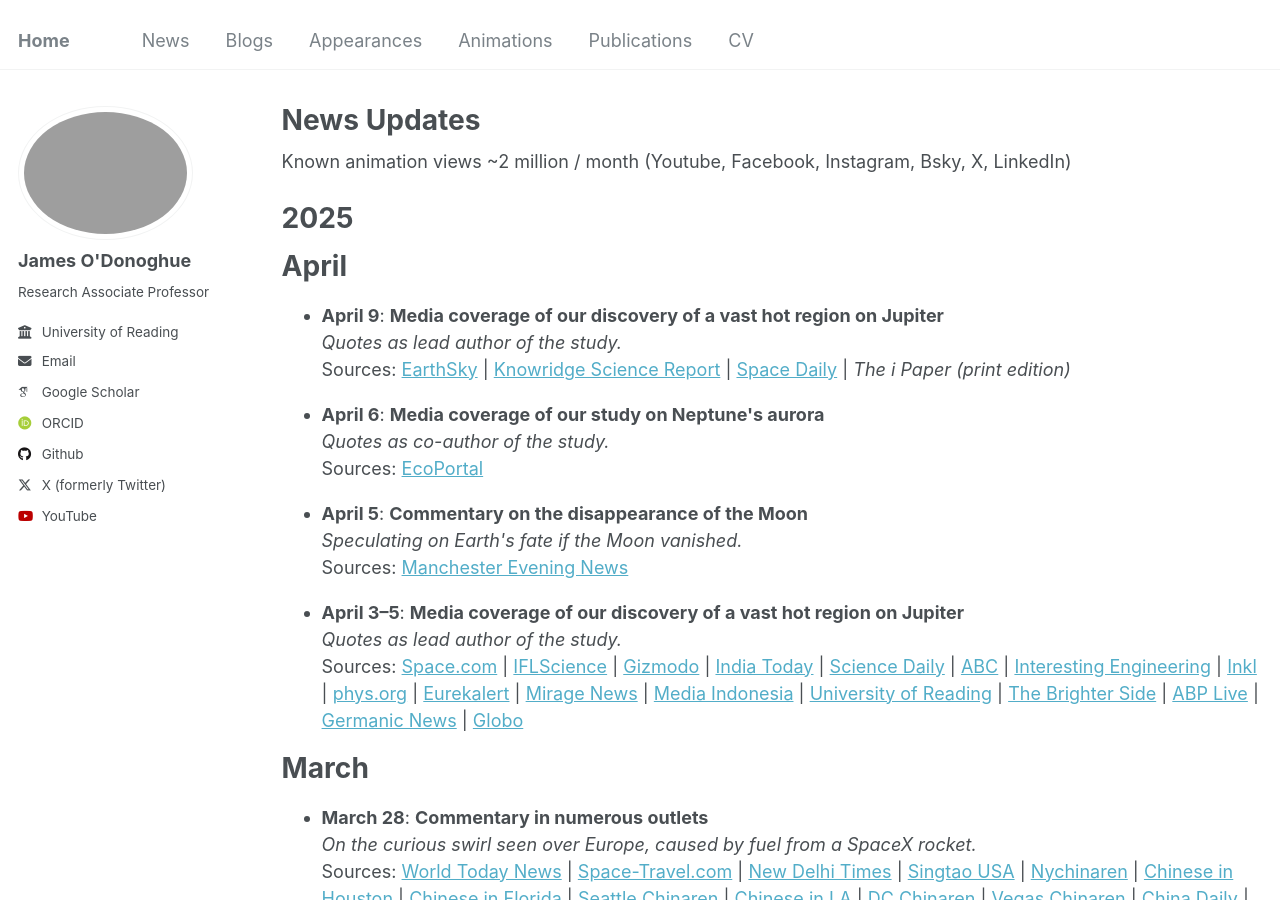
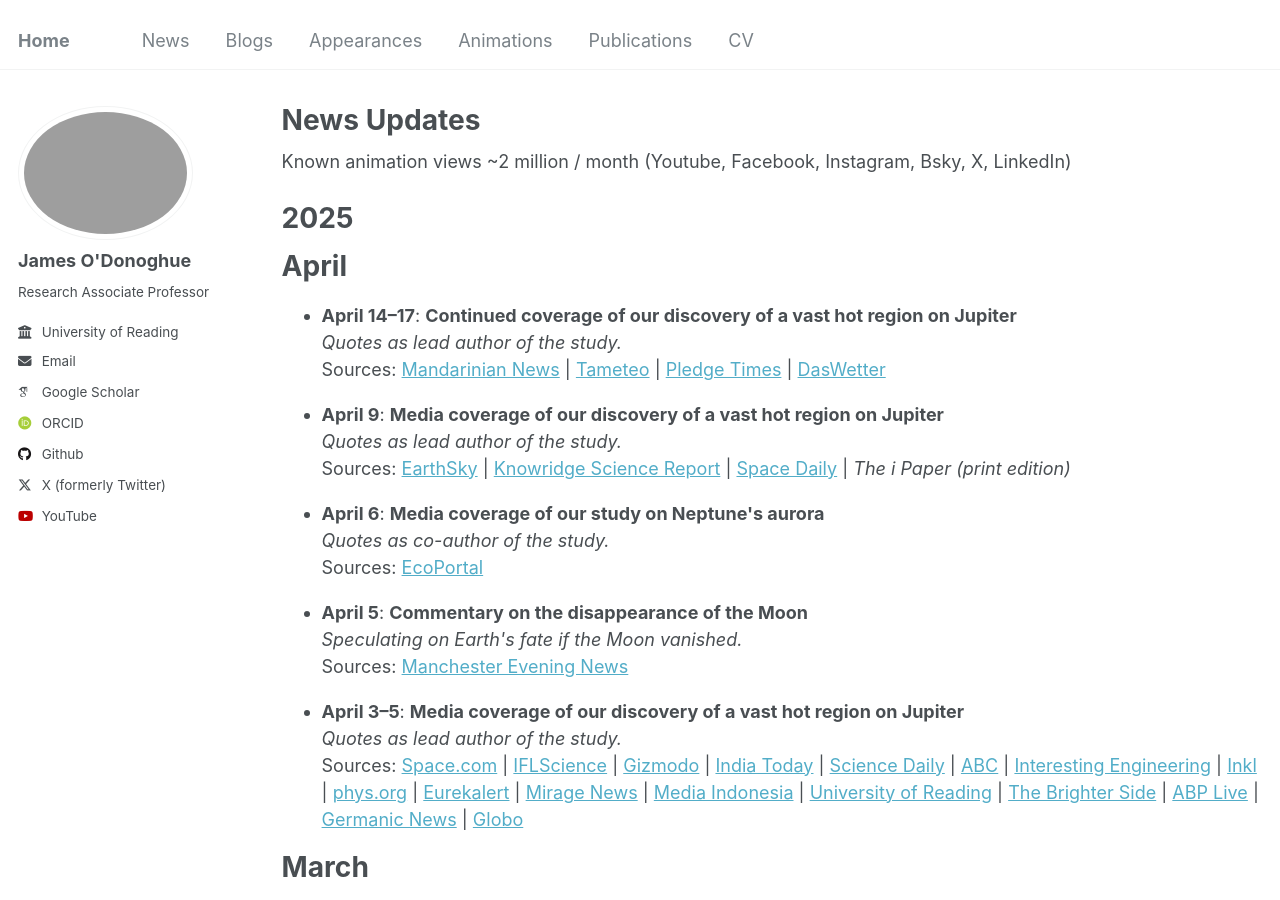
Before and after one commit to odonoghuespace/odonoghuespace.github.io, a Jekyll site: the page built from _pages/news.html, in a window 1280 px wide and 900 px high. Built offline with Jekyll 4.4.1, drawn with Linux system fonts in a browser that asks for light colours; some web fonts are replaced.

Commit message:
Update news.html

```diff
--- a/_pages/news.html
+++ b/_pages/news.html
@@ -10,6 +10,18 @@ Known animation views ~2 million / month (Youtube, Facebook, Instagram, Bsky, X,
 <h1>2025</h1>
 
 <h1>April</h1>
+
+<ul>
+  <li><strong>April 14–17</strong>: <strong>Continued coverage of our discovery of a vast hot region on Jupiter</strong><br>
+    <em>Quotes as lead author of the study.</em><br>
+    Sources:
+    <a href="https://www.mandarinian.news/太阳风经常挤压木星的磁场，引爆高温热波技术技/">Mandarinian News</a> |
+    <a href="https://www.tameteo.com/actualites/astronomie/jupiter-un-etrange-phenomene-meteo-y-fait-grimper-les-temperatures-jusqu-a-500-c-comment-expliquer-ce-phenomene-univers.html">Tameteo</a> |
+    <a href="https://pledgetimes.com/notice-for-earth-a-huge-solar-storm-unleashes-hell-in-jupiter/">Pledge Times</a> |
+    <a href="https://www.daswetter.com/nachrichten/astronomie/das-seltsame-wetterphanomen-auf-dem-jupiter-das-zu-einer-globalen-erwarmung-von-bis-zu-500-c-fuhrt.html">DasWetter</a>
+  </li>
+</ul>
+
 
 <ul>
   <li><strong>April 9</strong>: <strong>Media coverage of our discovery of a vast hot region on Jupiter</strong><br>
```
